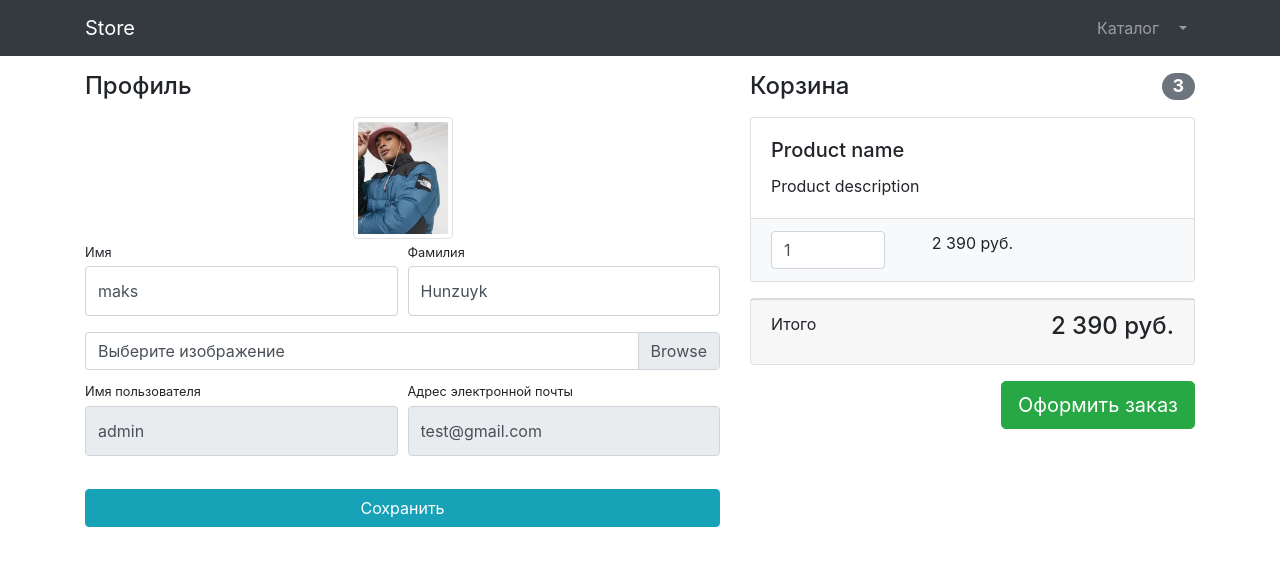
After one commit to Maks-Hunzyuk/store, a Django app: page /users/profile/ in a window 1280 px wide. The commit adds this page. Shown: the top 566 px of the page. Run offline with Django 5.2, Linux system fonts and the light colour scheme; a user stored in the database is signed in; some libraries are stand-ins or nearby versions.

Commit message:
20/12 Added user account

```diff
--- a/products/templates/products/base.html
+++ b/products/templates/products/base.html
@@ -36,30 +36,35 @@
                 <li class="nav-item">
                     <a class="nav-link" href="{% url 'products:index' %}">Каталог <i class="fas fa-shopping-bag"></i> </a>
                 </li>
-                <li class="nav-item">
-                    <a class="nav-link" href="{% url 'users:login' %}">Войти <i class="fas fa-sign-in-alt"></i></a>
-                </li>
-                <li class="nav-item dropdown">
+                {% if user.is_authenticated %}
+                    <li class="nav-item dropdown">
                     <a class="nav-link dropdown-toggle" href="#" id="navbarDropdown" role="button"
                        data-bs-toggle="dropdown" aria-expanded="false">
                         <i class="fas fa-user-circle"></i>
                     </a>
                     <ul class="dropdown-menu" aria-labelledby="navbarDropdown">
                         <li>
-                            <a class="dropdown-item" href="users/profile.html">Профиль</a>
+                            <a class="dropdown-item" href="{% url 'users:profile' %}">Профиль</a>
                         </li>
                         <li><a class="dropdown-item" href="orders/orders.html">Заказы</a></li>
-                        <li><a class="dropdown-item" href="#">Админ-панель</a></li>
+                        {% if user.is_superuser or user.is_staff %}
+                            <li><a class="dropdown-item" href="{% url 'admin:index' %}">Админ-панель</a></li>
+                        {% endif %}
                         <li>
                             <hr class="dropdown-divider">
                         </li>
                         <li>
-                            <a class="dropdown-item" href="#">
+                            <a class="dropdown-item" href="{% url 'users:logout' %}">
                                 Выйти
                             </a>
                         </li>
                     </ul>
                 </li>
+                {% else %}
+                    <li class="nav-item">
+                        <a class="nav-link" href="{% url 'users:login' %}">Войти <i class="fas fa-sign-in-alt"></i></a>
+                    </li>
+                {% endif %}
             </ul>
         </div>
     </div>
--- a/products/views.py
+++ b/products/views.py
@@ -1,6 +1,7 @@
 from django.shortcuts import render
 
 from products.models import Product, ProductCategory
+
 
 def index(request):
     context = {"title": "Store"}
--- a/store/settings.py
+++ b/store/settings.py
@@ -106,7 +106,7 @@ AUTH_PASSWORD_VALIDATORS = [
 # Internationalization
 # https://docs.djangoproject.com/en/5.0/topics/i18n/
 
-LANGUAGE_CODE = 'en-us'
+LANGUAGE_CODE = 'ru-ru'
 
 TIME_ZONE = 'UTC'
 
--- a/users/forms.py
+++ b/users/forms.py
@@ -1,11 +1,10 @@
 from django import forms
-from django.contrib.auth.forms import AuthenticationForm, UserCreationForm
+from django.contrib.auth.forms import AuthenticationForm, UserCreationForm, UserChangeForm
 
 from users.models import User
 
 
 class UserLoginForm(AuthenticationForm):
-
     username = forms.CharField(widget=forms.TextInput(attrs={
         "class": "form-control py-4", "placeholder": "Введите имя пользователя"
     }))
@@ -20,7 +19,6 @@ class UserLoginForm(AuthenticationForm):
 
 
 class UserRegistrationForm(UserCreationForm):
-
     first_name = forms.CharField(widget=forms.TextInput(attrs={
         "class": "form-control py-4", "placeholder": "Введите имя"
     }))
@@ -48,3 +46,25 @@ class UserRegistrationForm(UserCreationForm):
     class Meta:
         model = User
         fields = ('first_name', 'last_name', 'username', 'email', 'password1', 'password2')
+
+
+class UserProfileForm(UserChangeForm):
+    first_name = forms.CharField(widget=forms.TextInput(attrs={
+        "class": "form-control py-4"
+    }))
+    last_name = forms.CharField(widget=forms.TextInput(attrs={
+        "class": "form-control py-4"
+    }))
+    image = forms.ImageField(widget=forms.FileInput(attrs={
+        "class": "custom-file-input"
+    }), required=False)
+    username = forms.CharField(widget=forms.TextInput(attrs={
+        "class": "form-control py-4", "readonly": True
+    }))
+    email = forms.CharField(widget=forms.TextInput(attrs={
+        "class": "form-control py-4", "readonly": True
+    }))
+
+    class Meta:
+        model = User
+        fields = ("first_name", "last_name", "image", "username", "email")
--- /dev/null
+++ b/users/templates/users/profile.html
@@ -0,0 +1,102 @@
+{% extends "products/base.html" %}
+{% load static %}
+
+{% block css %}
+    <link href="{% static 'vendor/css/profile.css' %}" rel="stylesheet">
+{% endblock %}
+
+{% block content %}
+    <div class="container">
+        <div class="row">
+            <div class="col-lg-7">
+                <h4 class="mt-3 mb-3">Профиль</h4>
+                <div class="col-lg-12 text-center">
+                    <img width="100" height="100"
+                         src="{% if user.image %}
+                                {{ user.image.url }}
+                              {% else %}
+                                {% static 'vendor/img/users/default_avatar.jpg' %}
+                              {% endif %}"
+                         class="img-thumbnail">
+                </div>
+                <form action="{% url 'users:profile' %}" method="post" enctype="multipart/form-data">
+                    {% csrf_token %}
+                    <div class="form-row">
+                        <div class="col-lg-6">
+                            <div class="form-group">
+                                <label class="small mb-1" for="{{ form.first_name.id_for_label }}">Имя</label>
+                                {{ form.first_name }}
+                            </div>
+                        </div>
+                        <div class="col-lg-6">
+                            <div class="form-group">
+                                <label class="small mb-1" for="{{ form.last_name.id_for_label }}">Фамилия</label>
+                                {{ form.last_name }}
+                            </div>
+                        </div>
+                    </div>
+                    <div class="form-row mb-2">
+                        <div class="col-lg-12">
+                            <div class="custom-file">
+                                {{ form.image }}
+                                <label class="custom-file-label" for="{{ form.image.id_for_label }}">Выберите изображение</label>
+                            </div>
+                        </div>
+                    </div>
+                    <div class="form-row">
+                        <div class="col-lg-6">
+                            <label class="small mb-1" for="{{ form.username.id_for_label }}">Имя пользователя</label>
+                            {{ form.username }}
+                        </div>
+                        <div class="col-lg-6">
+                            <label class="small mb-1" for="{{ form.email.id_for_label }}">Адрес электронной
+                                почты</label>
+                            {{ form.email }}
+                        </div>
+                    </div>
+                    <div class="form-row">
+                        <div class="col-lg-12" style="margin-top: 33px;">
+                            <input class="btn btn-info btn-block" type="submit" value="Сохранить">
+                        </div>
+                    </div>
+                </form>
+            </div>
+            <div class="col-lg-5">
+                <h4 class="mt-3 mb-3 d-flex justify-content-between align-items-center mb-3">
+                    Корзина <span class="badge badge-secondary badge-pill">3</span>
+                </h4>
+                <div class="card mb-3">
+                    <div class="card-body">
+                        <h5 class="card-title">Product name</h5>
+                        <p class="card-text">Product description</p>
+                    </div>
+                    <ul class="list-group list-group-flush">
+                        <li class="list-group-item bg-light">
+                            <div class="row text-center">
+                                <div class="col-lg-4">
+                                    <input name="basketID" type="number" class="form-control"
+                                           value="1" min="0">
+                                </div>
+                                <div class="col-lg-4">2 390 руб.</div>
+                                <div class="col-lg-4">
+                                    <a href="#">
+                                        <i class="fas fa-trash"></i>
+                                    </a>
+                                </div>
+                            </div>
+                        </li>
+                    </ul>
+                </div>
+                <div class="card mb-3">
+                    <div class="card-footer">
+                        <p class="float-left">Итого</p>
+                        <h4 class="float-right">2 390 руб.</h4>
+                    </div>
+                </div>
+                <a class="btn btn-success btn-lg float-right" href="../orders/order-create.html">
+                    Оформить заказ
+                </a>
+            </div>
+        </div>
+    </div>
+{% endblock %}
--- a/users/templates/users/registration.html
+++ b/users/templates/users/registration.html
@@ -5,13 +5,15 @@
         <div class="container">
             <div class="row justify-content-center">
                 <div class="col-lg-7">
+                    {% if form.errors %}
                         <div class="alert alert-warning alert-dismissible fade show" role="alert"
                             style="margin-top: 50px;">
-                        <strong>Holy guacamole!</strong> You should check in on some of those fields below.
+                            {{ form.errors }}
                             <button type="button" class="close" data-dismiss="alert" aria-label="Close">
                                 <span aria-hidden="true">&times;</span>
                             </button>
                         </div>
+                    {% endif %}
                     <div class="card shadow-lg border-0 rounded-lg mt-5">
                         <div class="card-header"><h3 class="text-center font-weight-light my-4">Создать аккаунт</h3>
                         </div>
--- a/users/urls.py
+++ b/users/urls.py
@@ -1,12 +1,12 @@
 from django.urls import path
 
-from users.views import login, registration
-
+from users.views import login, registration, profile, logout
 
 app_name = "users"
 
-
 urlpatterns = [
     path("login/", login, name='login'),
-    path("registration/", registration, name="registration")
+    path("registration/", registration, name="registration"),
+    path("profile/", profile, name="profile"),
+    path("logout/", logout, name="logout")
 ]
--- a/users/views.py
+++ b/users/views.py
@@ -1,9 +1,9 @@
 from django.shortcuts import render, HttpResponseRedirect
-from django.contrib import auth
+from django.contrib import auth, messages
 from django.urls import reverse
 
 from users.models import User
-from users.forms import UserLoginForm, UserRegistrationForm
+from users.forms import UserLoginForm, UserRegistrationForm, UserProfileForm
 
 
 def login(request):
@@ -18,8 +18,8 @@ def login(request):
                 return HttpResponseRedirect(reverse("index"))
     else:
         form = UserLoginForm()
-    context = {'form': UserLoginForm()}
-    return render(request, "users/login.html", context=context)
+    context = {'form': form}
+    return render(request, template_name="users/login.html", context=context)
 
 
 def registration(request):
@@ -27,8 +27,26 @@ def registration(request):
         form = UserRegistrationForm(data=request.POST)
         if form.is_valid():
             form.save()
+            messages.success(request, message="Поздравляем! Вы успешно зарегестрировались!")
             return HttpResponseRedirect(reverse("users:login"))
     else:
         form = UserRegistrationForm()
     context = {"form": form}
-    return render(request, "users/registration.html", context)
+    return render(request, template_name="users/registration.html", context=context)
+
+
+def profile(request):
+    if request.method == "POST":
+        form = UserProfileForm(instance=request.user, data=request.POST, files=request.FILES)
+        if form.is_valid():
+            form.save()
+            return HttpResponseRedirect(reverse("users:profile"))
+    else:
+        form = UserProfileForm(instance=request.user)
+    context = {"title": "Store - Профиль", "form": form}
+    return render(request, template_name="users/profile.html", context=context)
+
+
+def logout(request):
+    auth.logout(request)
+    return HttpResponseRedirect(reverse("index"))
```
Also changed, not shown: users/templates/users/login.html (+16 -7 lines), db.sqlite3, media/users_images/Blue-jacket-The-North-Face.png (added). Lines whose indentation alone changed are shown as unchanged.
